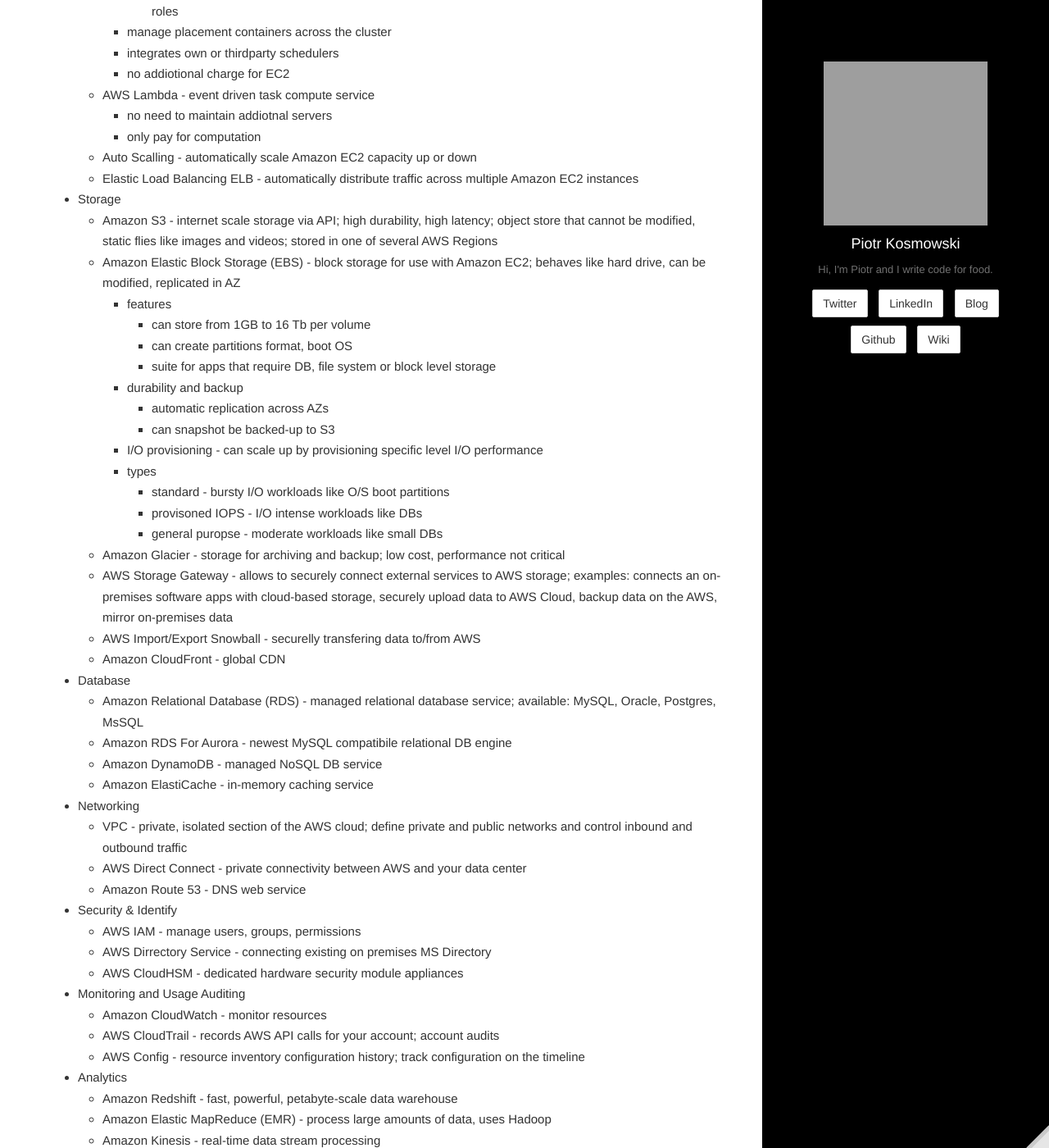
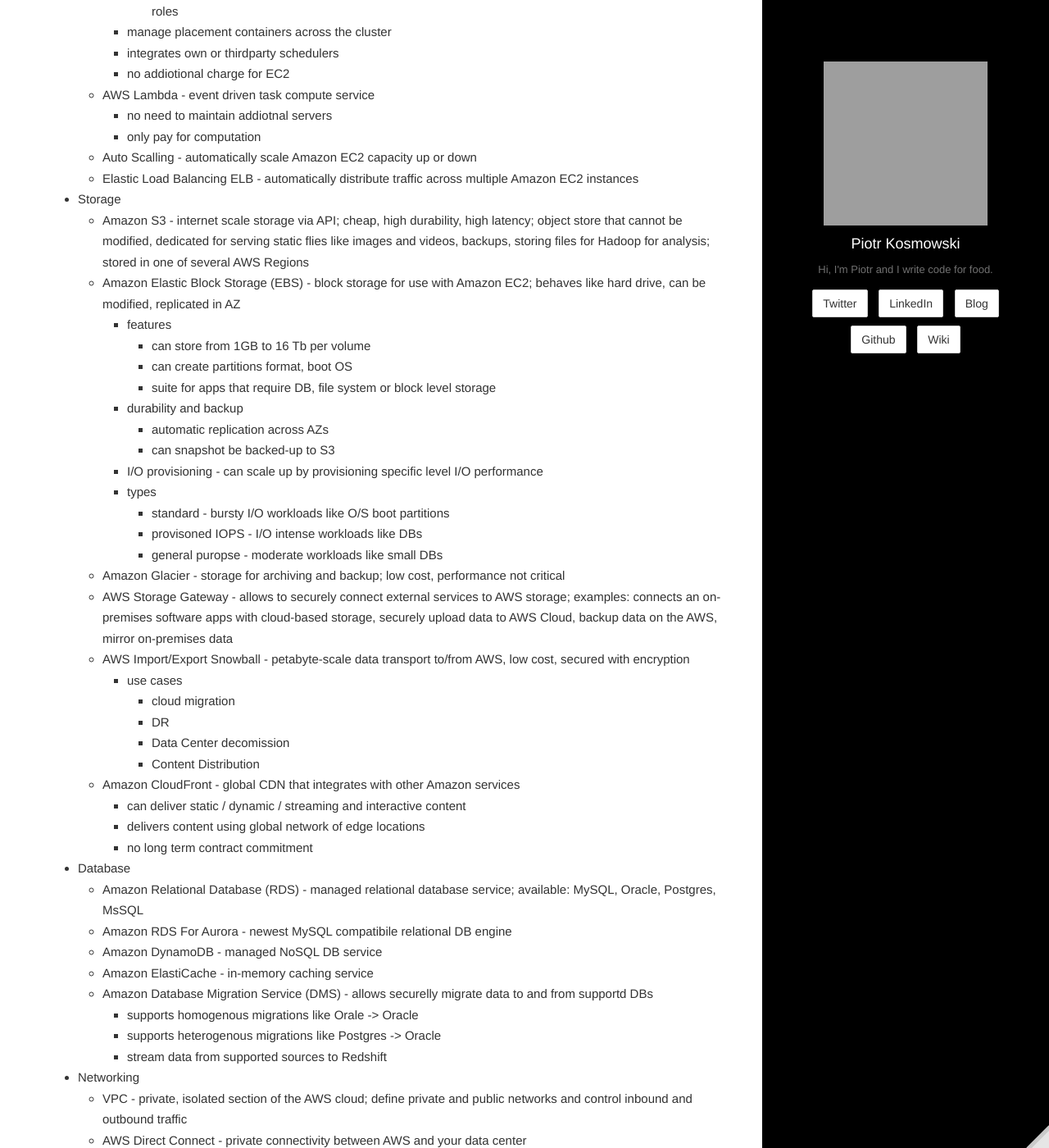
Before and after one commit to kospiotr/kospiotr.github.io, a Jekyll site: the page built from wiki/aws-business-products-and-services.md, in a window 1280 px wide and 1400 px high, scrolled down 574 px. Shown: the whole window at 82% size. Built offline with Jekyll 4.4.1, drawn with Linux system fonts in a browser that asks for light colours; grey boxes are pictures that could not be loaded.

Commit message:
Update aws-business-products-and-services.md

```diff
--- a/wiki/aws-business-products-and-services.md
+++ b/wiki/aws-business-products-and-services.md
@@ -33,7 +33,7 @@
   * Elastic Load Balancing ELB - automatically distribute traffic across multiple Amazon EC2 instances
 
 * Storage
-  * Amazon S3 - internet scale storage via API; high durability, high latency; object store that cannot be modified, static flies like images and videos; stored in one of several AWS Regions
+  * Amazon S3 - internet scale storage via API; cheap, high durability, high latency; object store that cannot be modified, dedicated for serving static flies like images and videos, backups, storing files for Hadoop for analysis; stored in one of several AWS Regions
   * Amazon Elastic Block Storage (EBS) - block storage for use with Amazon EC2; behaves like hard drive, can be modified, replicated in AZ
     * features
       * can store from 1GB to 16 Tb per volume
@@ -49,14 +49,26 @@
       * general puropse - moderate workloads like small DBs
   * Amazon Glacier - storage for archiving and backup; low cost, performance not critical
   * AWS Storage Gateway - allows to securely connect external services to AWS storage; examples: connects an on-premises software apps with cloud-based storage, securely upload data to AWS Cloud, backup data on the AWS, mirror on-premises data
-  * AWS Import/Export Snowball - securelly transfering data to/from AWS
-  * Amazon CloudFront - global CDN
+  * AWS Import/Export Snowball - petabyte-scale data transport to/from AWS, low cost, secured with encryption
+    * use cases
+      * cloud migration
+      * DR
+      * Data Center decomission
+      * Content Distribution
+  * Amazon CloudFront - global CDN that integrates with other Amazon services
+    * can deliver static / dynamic / streaming and interactive content
+    * delivers content using global network of edge locations
+    * no long term contract commitment
 
 * Database
   * Amazon Relational Database (RDS) - managed relational database service; available: MySQL, Oracle, Postgres, MsSQL
   * Amazon RDS For Aurora - newest MySQL compatibile relational DB engine
   * Amazon DynamoDB - managed NoSQL DB service
   * Amazon ElastiCache - in-memory caching service
+  * Amazon Database Migration Service (DMS) - allows securelly migrate data to and from supportd DBs
+    * supports homogenous migrations like Orale -> Oracle
+    * supports heterogenous migrations like Postgres -> Oracle
+    * stream data from supported sources to Redshift
 
 * Networking
   * VPC - private, isolated section of the AWS cloud; define private and public networks and control inbound and outbound traffic
```
